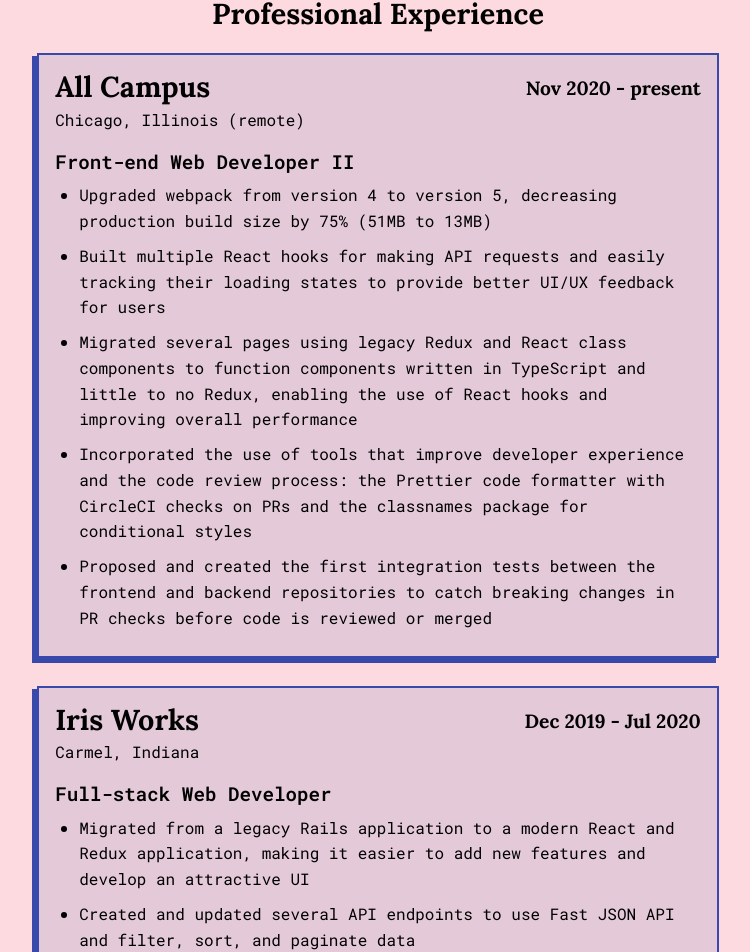
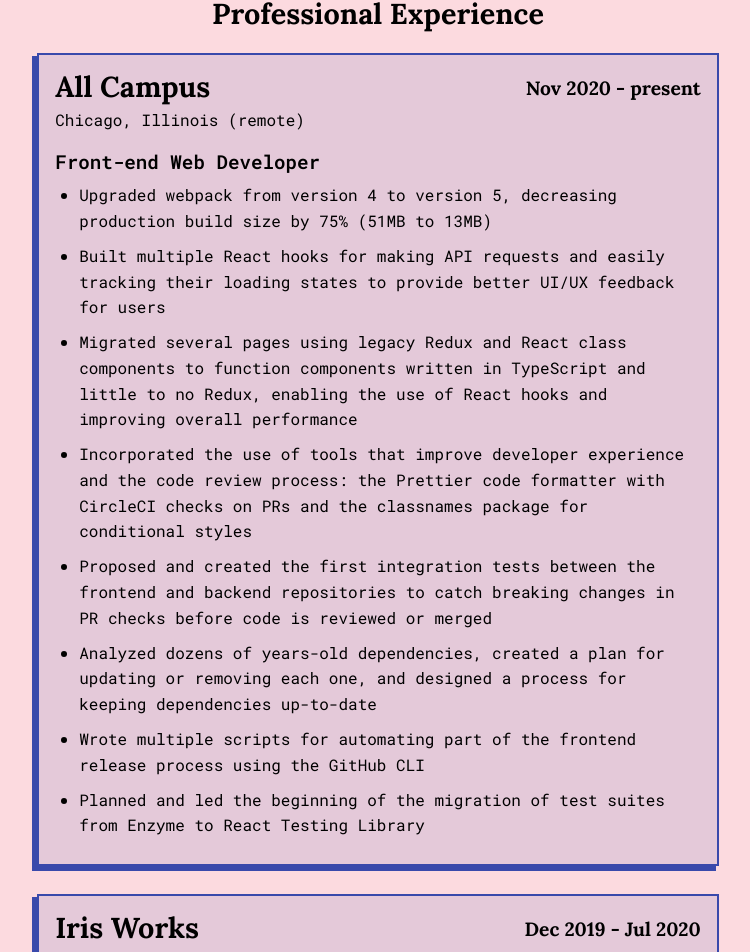
Before and after one commit to ashleemboyer/ashleemboyer, a Next.js app: page /resume in a window 1280 px wide. Shown: the part 710-1662 px from the top of the page, without its empty margins (262-1012 px from the left). Built offline with nearby package versions, Linux system fonts and the light colour scheme.

Commit message:
Updating resume

```diff
--- a/pages/resume.jsx
+++ b/pages/resume.jsx
@@ -5,13 +5,16 @@
     company: 'All Campus',
     location: 'Chicago, Illinois (remote)',
     timeframe: 'Nov 2020 - present',
-    title: 'Front-end Web Developer II',
+    title: 'Front-end Web Developer',
     items: [
       'Upgraded webpack from version 4 to version 5, decreasing production build size by 75% (51MB to 13MB)',
       'Built multiple React hooks for making API requests and easily tracking their loading states to provide better UI/UX feedback for users',
       'Migrated several pages using legacy Redux and React class components to function components written in TypeScript and little to no Redux, enabling the use of React hooks and improving overall performance',
       'Incorporated the use of tools that improve developer experience and the code review process: the Prettier code formatter with CircleCI checks on PRs and the classnames package for conditional styles',
       'Proposed and created the first integration tests between the frontend and backend repositories to catch breaking changes in PR checks before code is reviewed or merged',
+      'Analyzed dozens of years-old dependencies, created a plan for updating or removing each one, and designed a process for keeping dependencies up-to-date',
+      'Wrote multiple scripts for automating part of the frontend release process using the GitHub CLI',
+      'Planned and led the beginning of the migration of test suites from Enzyme to React Testing Library'
     ],
   },
   {
@@ -50,19 +53,19 @@
 
 const speakingExperiences = [
   {
-    label:
-      '"Build an Accessible React Component" live-coding series (since April 2020)',
-    link:
-      'https://youtube.com/playlist?list=PLOmKTF_wUDoydvtwWrzEw7DZ9VboV51py',
-  },
-  {
-    label: 'Accessibility Live Q&A with Kevin Powell (March 2021)',
-    link: 'https://www.twitch.tv/videos/955311597',
+    label: '"Getting started with web accessibility" interview with Kevin Powell (released July 2021)',
+    link: 'https://www.youtube.com/watch?v=qr0ujkLLgmE',
   },
   {
     label: '"Building an Accessible Modal" at React.Indy (October 2020)',
     link:
       'https://github.com/ashleemboyer/react-indy-20201028#building-an-accessible-modal--reactindy-on-october-28th-2020',
+  },
+  {
+    label:
+      '"Build an Accessible React Component" live-coding series (2020)',
+    link:
+      'https://youtube.com/playlist?list=PLOmKTF_wUDoydvtwWrzEw7DZ9VboV51py',
   },
   {
     label: '"Disability in UX" Panel for Twitter (July 2020)',
@@ -131,7 +134,7 @@
             <ul>
               <li>
                 Comfortable with or without frameworks: Bulk of experience is
-                with React, Redux, TypeScript, Jest, and Enzyme
+                with React, Redux, TypeScript, Jest, Enzyme, and React Testing Library
               </li>
               <li>
                 Specializes in building accessible components and user
```
